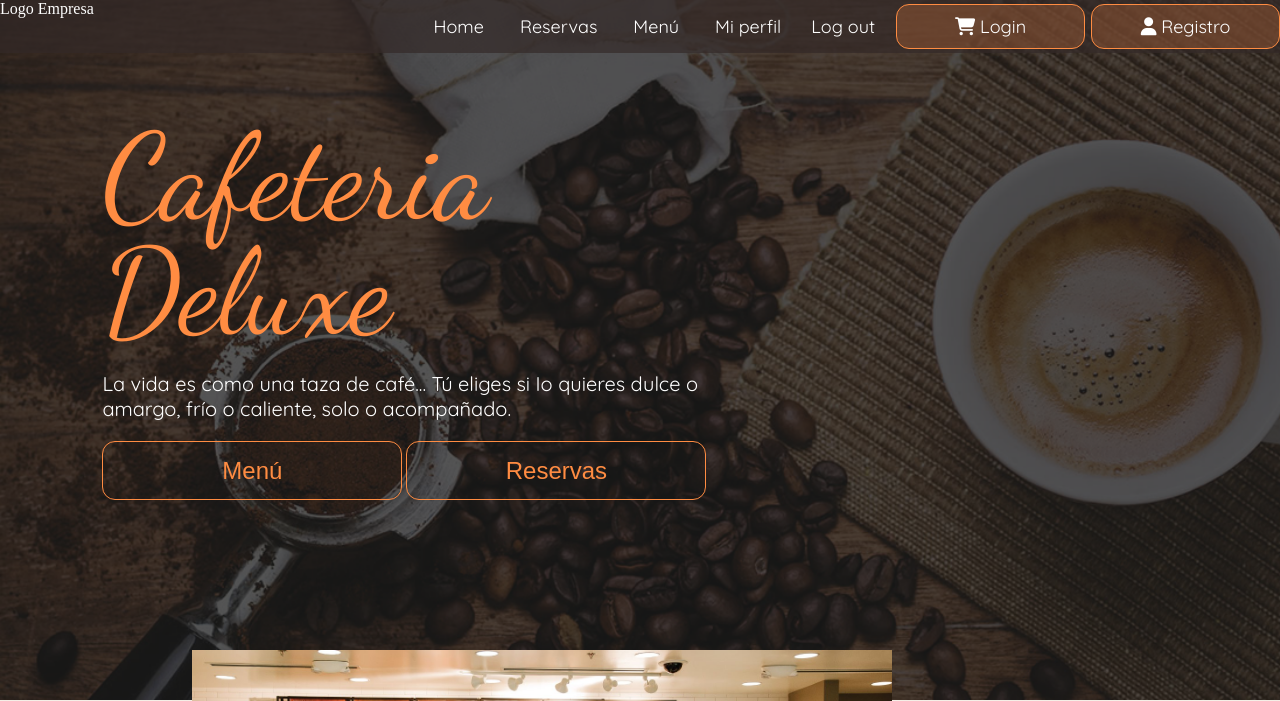
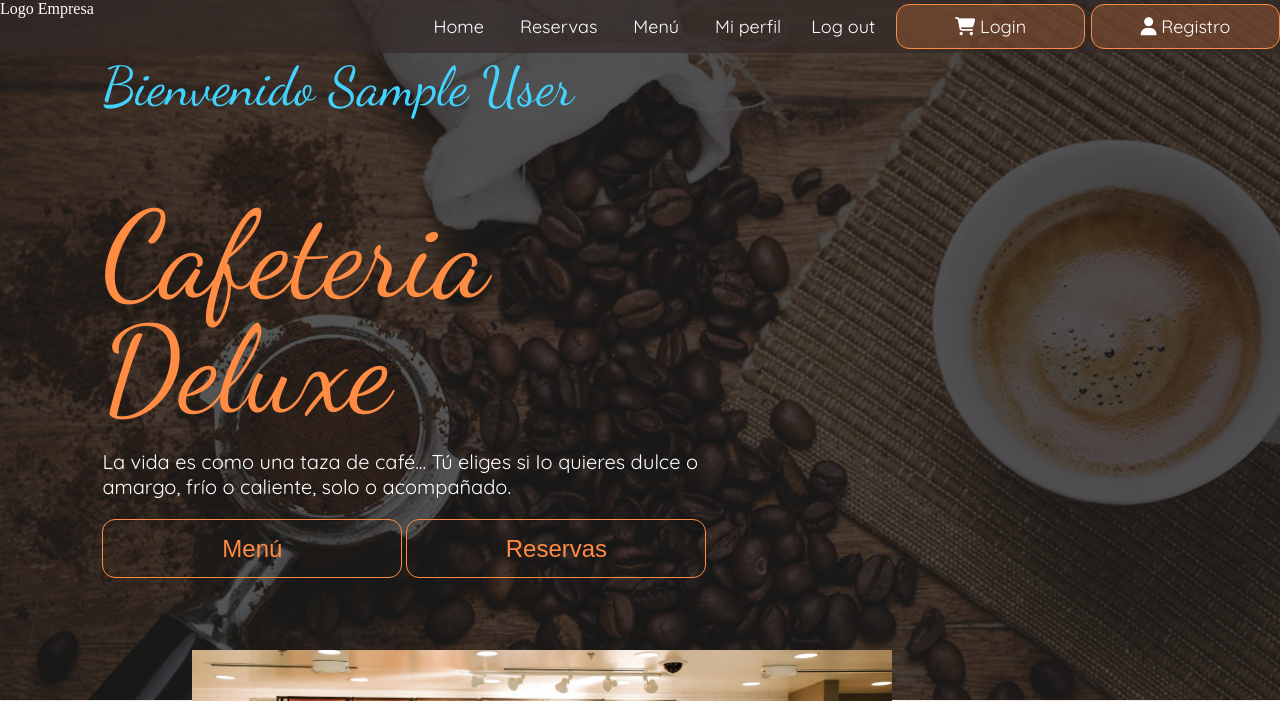
Before and after one commit to yeuryf007/Web-Cafeteria, a PHP site: page / in a window 1280 px wide. Shown: the top 701 px of the page. Run offline with PHP 8.4, Linux system fonts and the light colour scheme; the visitor is signed in with stand-in values (Sample User, id 1); some libraries are stand-ins or nearby versions; some web fonts are replaced.

Commit message:
correccion dise;o

```diff
--- a/css/stylehome.css
+++ b/css/stylehome.css
@@ -221,3 +221,8 @@ footer div:nth-child(2) a{
 footer div:first-child{
     margin-top: -10px;
 }
+#usunom{
+    font-size: 54px;
+    color: #42d3ff;
+    font-family: "Dancing Script";
+}
--- a/index.php
+++ b/index.php
@@ -16,7 +16,13 @@
 <?php
 include_once 'header.php';
 ?>
+
         <div class="titulo">
+        <?php
+            if (isset($_SESSION["user"])) {
+                echo "<p id='usunom'>Bienvenido " . $_SESSION["user"]."</p>";
+            }
+            ?>
             <h1>Cafeteria Deluxe</h1>
             <p>La vida es como una taza de café... Tú eliges si Io quieres dulce o amargo, frío o caliente, solo o acompañado.</p>
             <a class="a-button" href="menu.php"><button class="boton3">Menú</button></a>
```
